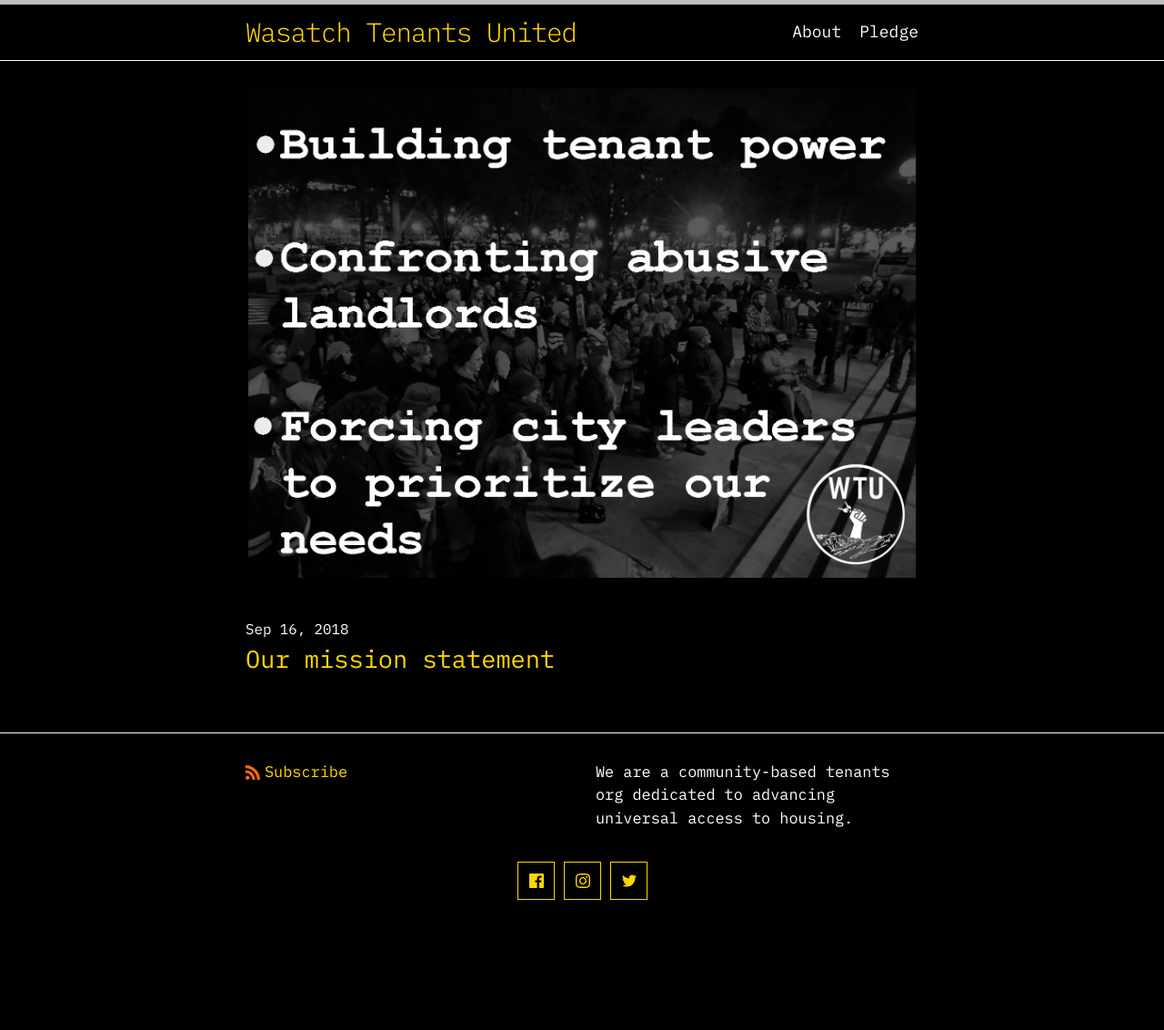
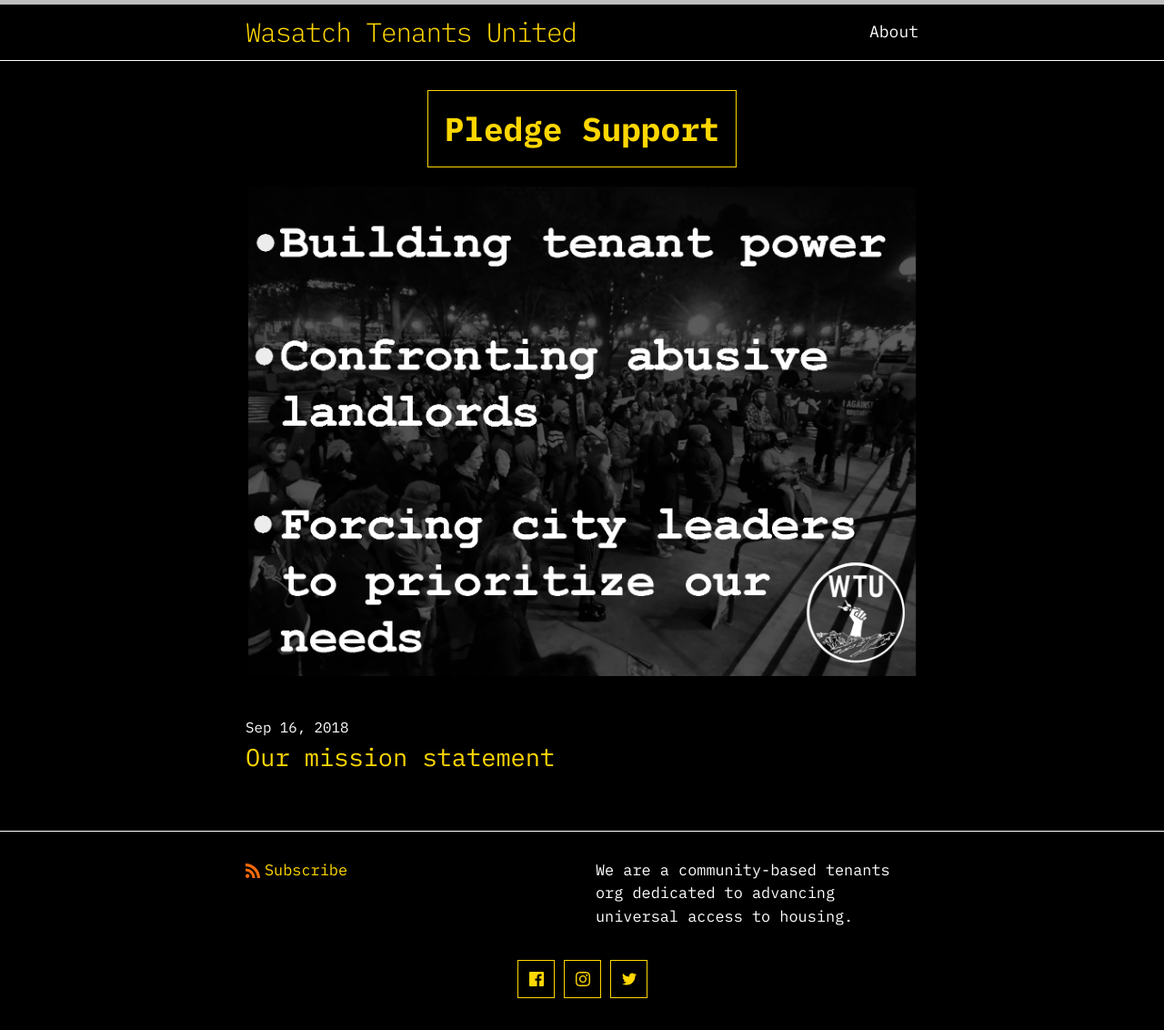
Before and after one commit to wasatchtenants/website, a Jekyll site: the page built from index.markdown, in a window 1280 px wide. Shown: the whole page at 91% size. Built offline with Jekyll 4.4.1, drawn with Linux system fonts in a browser that asks for light colours; before the commit the page ends 1024 px from its top, so only the background shows below that.

Commit message:
made pledge a CTA

```diff
--- a/_includes/header.html
+++ b/_includes/header.html
@@ -24,7 +24,6 @@
             <a class="page-link" href="{{ my_page.url | relative_url }}">{{ my_page.title | escape }}</a>
             {%- endif -%}
           {%- endfor -%}
-            <a class="page-link" target="_blank" href="https://docs.google.com/forms/d/e/1FAIpQLScERu1ufJ_Q3XSC1267Pm9OBzz9Y5fAHSHtqcaGZTze8Li3PQ/viewform?edit2=2_ABaOnuf-xHp9CEWURpx-tpQpTFuKLZZI3Y_47TowHHnrq7mgtgcakmb_fqw">Pledge</a>
         </div>
       </nav>
     {%- endif -%}
--- a/_layouts/home.html
+++ b/_layouts/home.html
@@ -8,7 +8,6 @@
   {%- endif -%}
 
   {{ content }}
-
 
   {% if site.paginate %}
     {% assign posts = paginator.posts %}
--- a/_sass/minima/custom-styles.scss
+++ b/_sass/minima/custom-styles.scss
@@ -1,2 +1,15 @@
 // Placeholder to allow defining custom styles that override everything else.
 // (Use `_sass/minima/custom-variables.scss` to override variable defaults)
+
+.cta {
+    padding: 1rem;
+    margin-bottom: 1rem;
+    text-align: center;
+}
+
+.cta a {
+    border: 1px solid gold;
+    padding: 1rem;
+    font-size: 2rem;
+    font-weight: bold;
+}
--- a/index.markdown
+++ b/index.markdown
@@ -5,4 +5,8 @@
 layout: home
 ---
 
+<div class="cta">
+<a target="_blank" href="https://docs.google.com/forms/d/e/1FAIpQLScERu1ufJ_Q3XSC1267Pm9OBzz9Y5fAHSHtqcaGZTze8Li3PQ/viewform?edit2=2_ABaOnuf-xHp9CEWURpx-tpQpTFuKLZZI3Y_47TowHHnrq7mgtgcakmb_fqw">Pledge Support</a>
+</div>
+
 <a href="/about"><img src="assets/images/wtu_mission.png"></a><br><br>
```
